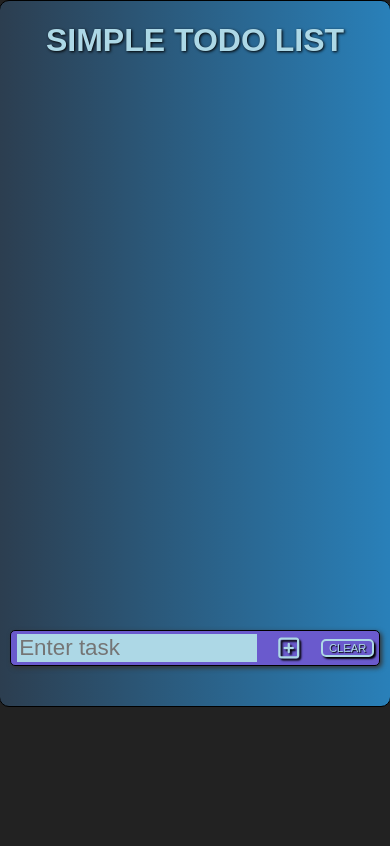
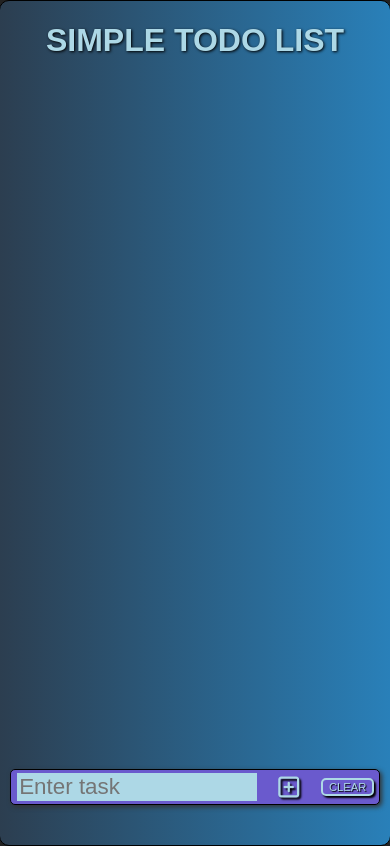
Before and after one commit to Chris-Hesterman/SimpleTodo, a React (Create React App) app: page / in a window 390 px wide. Built offline with nearby package versions, Linux system fonts and the light colour scheme; the HTML template or start-up script is replaced by a standard one.

Commit message:
#2 removed padding from TodoList component on mobile

```diff
--- a/src/NewTodoForm.css
+++ b/src/NewTodoForm.css
@@ -20,6 +20,7 @@
 
 .NewTodoForm-container {
   width: 70%;
+  margin-bottom: 30px;
 }
 
 .NewTodoForm-submit {
--- a/src/TodoList.css
+++ b/src/TodoList.css
@@ -19,9 +19,8 @@
   -webkit-box-pack: justify;
       -ms-flex-pack: justify;
           justify-content: space-between;
-  min-height: 80vh;
+  height: 80vh;
   margin-top: 50px;
-  padding-bottom: 30px;
   width: 50vw;
 }
 
@@ -56,7 +55,7 @@
 
 @media (max-width: 548px) {
   .TodoList {
-    height: 100%;
+    height: 100vh;
     margin: 0;
     width: 100vw;
   }
```
